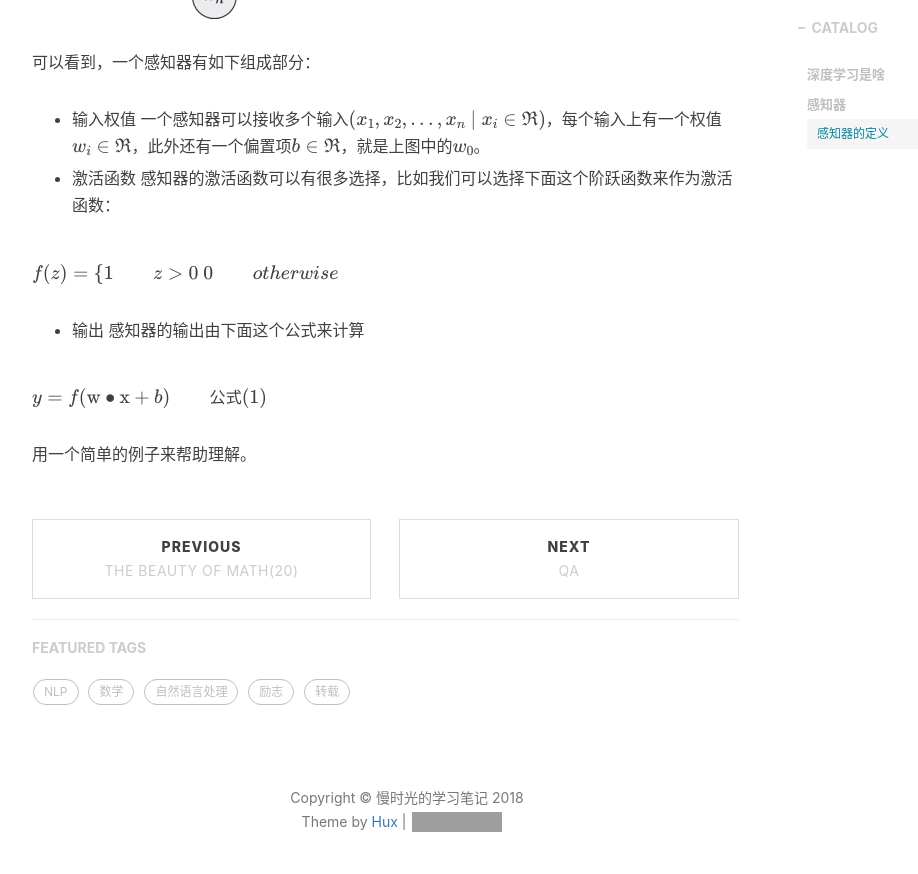
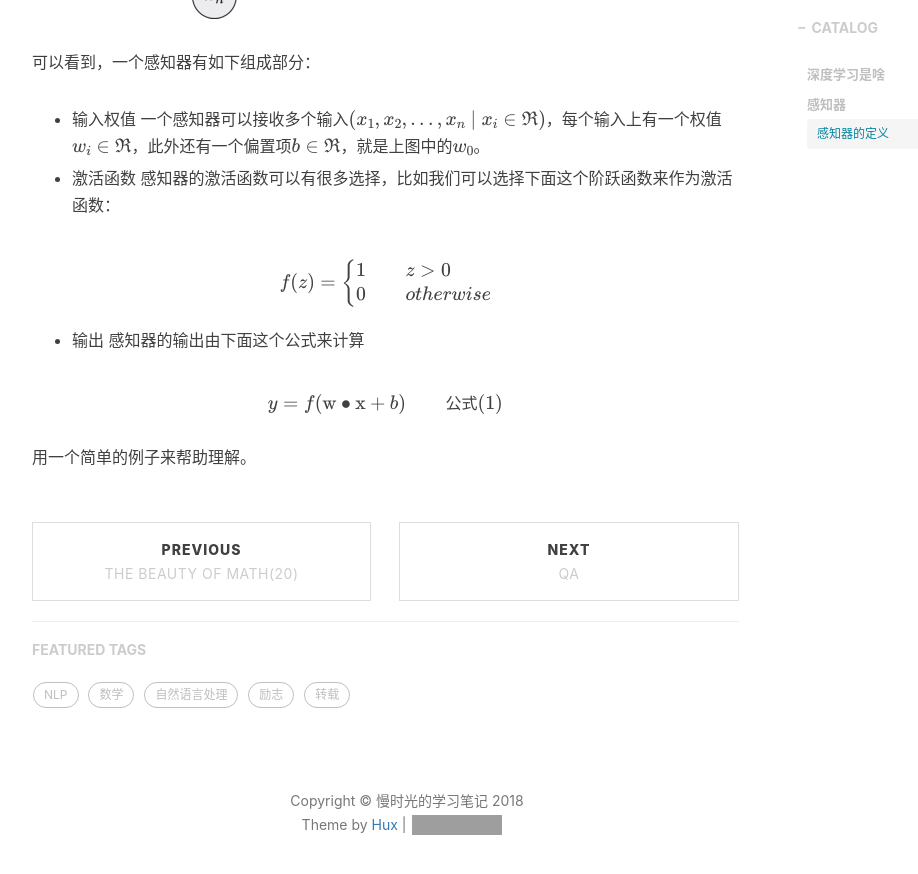
Before and after one commit to msg901216/msg901216.github.io, a Jekyll site: the page built from _posts/2018-07-24-perceptron.md, in a window 1280 px wide and 900 px high, scrolled down 2096 px. Shown: the top 874 px of the window, without its empty margins (233-1151 px from the left). Built offline with Jekyll 4.4.1, drawn with Linux system fonts in a browser that asks for light colours; nearby versions of some CDN libraries; formulas are drawn with MathJax 3; comment, search, counter and statistics services are not loaded; grey boxes are pictures that could not be loaded.

Commit message:
修改perceptron

```diff
--- a/_posts/2018-07-24-perceptron.md
+++ b/_posts/2018-07-24-perceptron.md
@@ -49,10 +49,10 @@ tags:
 
 * 激活函数 感知器的激活函数可以有很多选择，比如我们可以选择下面这个阶跃函数来作为激活函数：
 
-$f(z)=\begin{equation}\begin{cases}1\qquad z>0 \\ 0\qquad otherwise\end{cases}\end{equation}$
+$$f(z)=\begin{equation}\begin{cases}1\qquad z>0\\0\qquad otherwise\end{cases}\end{equation}$$
 
 * 输出 感知器的输出由下面这个公式来计算
 
-$y=f(\mathrm{w}\bullet\mathrm{x}+b)\qquad 公式(1)$
+$$y=f(\mathrm{w}\bullet\mathrm{x}+b)\qquad 公式(1)$$
 
 用一个简单的例子来帮助理解。
```
